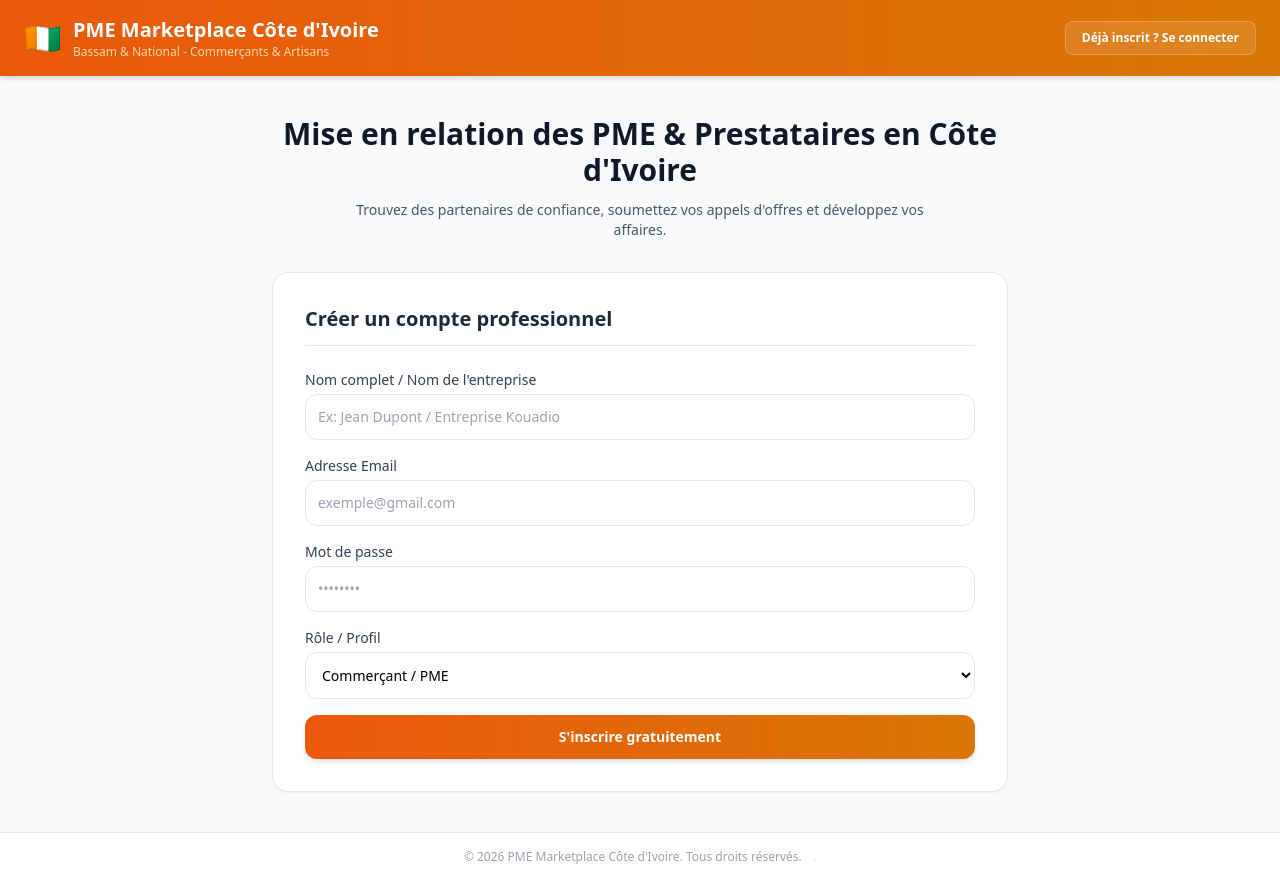
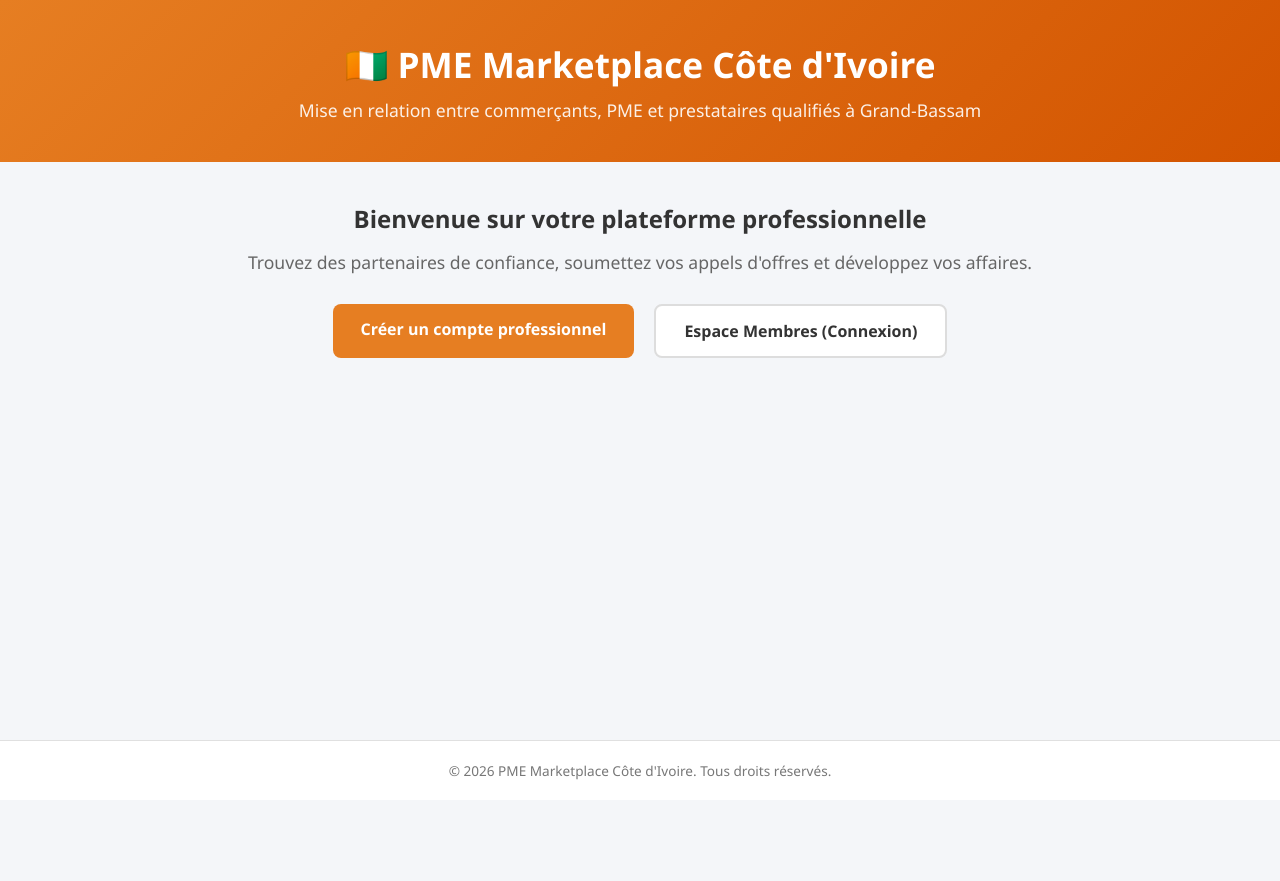
Before and after one commit to acquah2017-prog/pme-marketplace, a FastAPI app: page / in a window 1280 px wide. After the commit the page ends 780 px from the top, so only its background shows below. Run offline with FastAPI, Linux system fonts and the light colour scheme; some libraries are stand-ins or nearby versions.

Commit message:
Mise a jour complete de index.html et main.py

```diff
--- a/main.py
+++ b/main.py
@@ -1,7 +1,6 @@
+import hashlib
 from enum import Enum
 from typing import Optional
-import hashlib
-
 from fastapi import FastAPI, HTTPException, Depends, status, Request, Form
 from fastapi.responses import HTMLResponse, RedirectResponse
 from fastapi.templating import Jinja2Templates
@@ -21,14 +20,25 @@ engine = create_engine(DATABASE_URL, connect_args={"check_same_thread": False})
 SessionLocal = sessionmaker(autocommit=False, autoflush=False, bind=engine)
 Base = declarative_base()
 
-app = FastAPI(title="PME Marketplace Côte d'Ivoire - National Pro")
+class UserRole(str, Enum):
+    COMMERCANT = "commercant"
+    PRESTATAIRE = "prestataire"
+    ADMIN = "admin"
+
+class User(Base):
+    __tablename__ = "users"
+
+    id = Column(Integer, primary_key=True, index=True)
+    full_name = Column(String, index=True)
+    email = Column(String, unique=True, index=True)
+    password_hash = Column(String)
+    role = Column(String)
+    metier = Column(String, nullable=True)
+
+Base.metadata.create_all(bind=engine)
+
+app = FastAPI(title="PME Marketplace Côte d'Ivoire")
 templates = Jinja2Templates(directory="templates")
-
-def hash_password(password: str) -> str:
-    return hashlib.sha256(password.encode("utf-8")).hexdigest()
-
-def verify_password(plain_password: str, hashed_password: str) -> bool:
-    return hashlib.sha256(plain_password.encode("utf-8")).hexdigest() == hashed_password
 
 def get_db():
     db = SessionLocal()
@@ -37,149 +47,85 @@ def get_db():
     finally:
         db.close()
 
-class UserDB(Base):
-    __tablename__ = "utilisateurs"
-
-    id = Column(Integer, primary_key=True, index=True)
-    nom = Column(String, index=True)
-    email = Column(String, unique=True, index=True)
-    hashed_password = Column(String)
-    role = Column(String, default="commercant")
-
-Base.metadata.create_all(bind=engine)
-
-def init_admin():
-    db = SessionLocal()
-    admin_user = db.query(UserDB).filter(UserDB.email == ADMIN_EMAIL).first()
-    if not admin_user:
-        new_admin = UserDB(
-            nom="Kouassi Acquah Georges De Boris",
-            email=ADMIN_EMAIL,
-            hashed_password=hash_password(ADMIN_PASSWORD),
-            role="admin"
-        )
-        db.add(new_admin)
-        db.commit()
-    else:
-        admin_user.nom = "Kouassi Acquah Georges De Boris"
-        admin_user.hashed_password = hash_password(ADMIN_PASSWORD)
-        admin_user.role = "admin"
-        db.commit()
-    db.close()
-
-init_admin()
+def hash_password(password: str) -> str:
+    return hashlib.sha256(password.encode()).hexdigest()
 
 @app.get("/", response_class=HTMLResponse)
 def home(request: Request):
-    return templates.TemplateResponse(request=request, name="index.html", context={})
+    return templates.TemplateResponse("index.html", {"request": request})
 
-@app.post("/inscription-web", response_class=HTMLResponse)
-def inscription_web(
+@app.get("/register", response_class=HTMLResponse)
+def register_page(request: Request):
+    return templates.TemplateResponse("register.html", {"request": request})
+
+@app.post("/register")
+def register_user(
     request: Request,
-    nom: str = Form(...),
+    full_name: str = Form(...),
     email: str = Form(...),
     password: str = Form(...),
     role: str = Form(...),
+    metier: Optional[str] = Form(None),
     db: Session = Depends(get_db)
 ):
-    if email.lower() == ADMIN_EMAIL.lower():
+    existing_user = db.query(User).filter(User.email == email).first()
+    if existing_user:
         return templates.TemplateResponse(
-            request=request,
-            name="index.html",
-            context={"erreur": "Cet email est réservé à l'administration."}
-        )
-
-    db_user = db.query(UserDB).filter(UserDB.email == email).first()
-    if db_user:
-        return templates.TemplateResponse(
-            request=request,
-            name="index.html",
-            context={"erreur": "Cet email est déjà utilisé."}
+            "register.html",
+            {"request": request, "error": "Cet email est déjà utilisé."}
         )
 
     hashed_pwd = hash_password(password)
-    new_user = UserDB(nom=nom, email=email, hashed_password=hashed_pwd, role=role)
+    new_user = User(
+        full_name=full_name,
+        email=email,
+        password_hash=hashed_pwd,
+        role=role,
+        metier=metier
+    )
     db.add(new_user)
     db.commit()
+    db.refresh(new_user)
 
-    return templates.TemplateResponse(
-        request=request,
-        name="index.html",
-        context={"succes": f"Félicitations {nom} ! Votre compte a été créé avec succès. Vous pouvez maintenant vous connecter."}
-    )
+    # Redirection HTTP 303 obligatoire vers le tableau de bord
+    response = RedirectResponse(url=f"/dashboard?email={new_user.email}", status_code=status.HTTP_303_SEE_OTHER)
+    return response
 
-# Route de Connexion pour les Commerçants et Prestataires
 @app.get("/login", response_class=HTMLResponse)
-def login_get(request: Request):
-    return templates.TemplateResponse(request=request, name="login.html", context={})
+def login_page(request: Request):
+    return templates.TemplateResponse("login.html", {"request": request})
 
-@app.post("/login", response_class=HTMLResponse)
-def login_post(
+@app.post("/login")
+def login_user(
     request: Request,
     email: str = Form(...),
     password: str = Form(...),
     db: Session = Depends(get_db)
 ):
-    if email.strip().lower() == ADMIN_EMAIL.lower():
+    hashed_pwd = hash_password(password)
+    user = db.query(User).filter(User.email == email, User.password_hash == hashed_pwd).first()
+
+    if not user:
         return templates.TemplateResponse(
-            request=request,
-            name="login.html",
-            context={"erreur": "Veuillez utiliser l'accès administrateur dédié."}
+            "login.html",
+            {"request": request, "error": "Email ou mot de passe incorrect."}
         )
 
-    user = db.query(UserDB).filter(UserDB.email == email.strip().lower()).first()
-    if not user or not verify_password(password, user.hashed_password):
-        return templates.TemplateResponse(
-            request=request,
-            name="login.html",
-            context={"erreur": "Email ou mot de passe incorrect."}
-        )
+    # Redirection HTTP 303 obligatoire vers le tableau de bord
+    response = RedirectResponse(url=f"/dashboard?email={user.email}", status_code=status.HTTP_303_SEE_OTHER)
+    return response
+
+@app.get("/login-admin", response_class=HTMLResponse)
+def login_admin_page(request: Request):
+    return templates.TemplateResponse("login_admin.html", {"request": request})
+
+@app.get("/dashboard", response_class=HTMLResponse)
+def dashboard(request: Request, email: Optional[str] = None, db: Session = Depends(get_db)):
+    user = None
+    if email:
+        user = db.query(User).filter(User.email == email).first()
 
     return templates.TemplateResponse(
-        request=request,
-        name="login.html",
-        context={"succes": f"Bienvenue de retour, {user.nom} ({user.role}) ! Connexion réussie."}
+        "dashboard.html",
+        {"request": request, "user": user}
     )
-
-@app.get("/admin-login", response_class=HTMLResponse)
-def admin_login_get(request: Request):
-    return templates.TemplateResponse(request=request, name="admin_login.html", context={})
-
-@app.post("/admin-login", response_class=HTMLResponse)
-def admin_login_post(
-    request: Request,
-    email: str = Form(...),
-    password: str = Form(...),
-):
-    if email.strip().lower() != ADMIN_EMAIL.lower() or password != ADMIN_PASSWORD:
-        return templates.TemplateResponse(
-            request=request,
-            name="admin_login.html",
-            context={"erreur": "Accès refusé : Identifiants administrateur incorrects."}
-        )
-
-    return RedirectResponse(url="/admin-dashboard?authorized=true", status_code=303)
-
-@app.get("/admin-dashboard", response_class=HTMLResponse)
-def admin_dashboard(request: Request, authorized: Optional[str] = None, db: Session = Depends(get_db)):
-    if authorized != "true":
-        return RedirectResponse(url="/admin-login", status_code=303)
-
-    utilisateurs = db.query(UserDB).all()
-    commercants = [u for u in utilisateurs if u.role == "commercant"]
-    prestataires = [u for u in utilisateurs if u.role == "prestataire"]
-
-    total_users = len(commercants) + len(prestataires)
-    chiffre_affaires = total_users * 45000
-
-    return templates.TemplateResponse(
-        request=request,
-        name="admin.html",
-        context={
-            "total_commercants": len(commercants),
-            "total_prestataires": len(prestataires),
-            "chiffre_affaires": chiffre_affaires,
-            "commercants": commercants,
-            "prestataires": prestataires
-        }
-    )
--- a/templates/index.html
+++ b/templates/index.html
@@ -3,120 +3,112 @@
 <head>
     <meta charset="UTF-8">
     <meta name="viewport" content="width=device-width, initial-scale=1.0">
-    <title>PME Marketplace Côte d'Ivoire - Accueil & Inscription</title>
-    <script src="https://cdn.tailwindcss.com"></script>
+    <title>PME Marketplace Côte d'Ivoire - Grand-Bassam</title>
+    <style>
+        * {
+            box-sizing: border-box;
+            margin: 0;
+            padding: 0;
+            font-family: 'Segoe UI', Tahoma, Geneva, Verdana, sans-serif;
+        }
+        body {
+            background-color: #f4f6f9;
+            color: #333;
+            display: flex;
+            flex-direction: column;
+            min-height: 100vh;
+        }
+        header {
+            background: linear-gradient(135deg, #e67e22, #d35400);
+            color: white;
+            padding: 40px 20px;
+            text-align: center;
+        }
+        header h1 {
+            font-size: 2.2rem;
+            margin-bottom: 10px;
+        }
+        header p {
+            font-size: 1.1rem;
+            opacity: 0.9;
+        }
+        .container {
+            max-width: 1000px;
+            margin: 40px auto;
+            padding: 0 20px;
+            flex: 1;
+            text-align: center;
+        }
+        .hero-buttons {
+            margin-top: 30px;
+            display: flex;
+            justify-content: center;
+            gap: 20px;
+            flex-wrap: wrap;
+        }
+        .btn {
+            display: inline-block;
+            padding: 14px 28px;
+            font-size: 1rem;
+            font-weight: bold;
+            text-decoration: none;
+            border-radius: 8px;
+            transition: background-color 0.3s ease;
+        }
+        .btn-primary {
+            background-color: #e67e22;
+            color: white;
+        }
+        .btn-primary:hover {
+            background-color: #d35400;
+        }
+        .btn-secondary {
+            background-color: #ffffff;
+            color: #333;
+            border: 2px solid #ddd;
+        }
+        .btn-secondary:hover {
+            background-color: #f0f0f0;
+        }
+        footer {
+            background-color: #ffffff;
+            border-top: 1px solid #e0e0e0;
+            text-align: center;
+            padding: 20px;
+            font-size: 0.85rem;
+            color: #777;
+            position: relative;
+        }
+        /* Lien admin ultra discret dissimulé dans le point du footer */
+        .admin-dot {
+            color: inherit;
+            text-decoration: none;
+            cursor: default;
+        }
+    </style>
 </head>
-<body class="bg-gray-50 min-h-screen flex flex-col justify-between">
+<body>
 
-    <!-- En-tête -->
-    <header class="bg-gradient-to-r from-orange-600 to-amber-600 text-white shadow-md">
-        <div class="max-w-7xl mx-auto px-6 py-4 flex justify-between items-center">
-            <div class="flex items-center space-x-3">
-                <span class="text-3xl">🇨🇮</span>
-                <div>
-                    <h1 class="text-xl font-bold">PME Marketplace Côte d'Ivoire</h1>
-                    <p class="text-xs text-orange-200">Bassam & National - Commerçants & Artisans</p>
-                </div>
-            </div>
-            <!-- Bouton dédié aux membres déjà inscrits -->
-            <a href="/login" class="bg-white/10 hover:bg-white/20 text-white px-4 py-2 rounded-lg text-xs font-semibold transition border border-white/20">
-                Déjà inscrit ? Se connecter
-            </a>
-        </div>
+    <header>
+        <h1>🇨🇮 PME Marketplace Côte d'Ivoire</h1>
+        <p>Mise en relation entre commerçants, PME et prestataires qualifiés à Grand-Bassam</p>
     </header>
 
-    <!-- Contenu Principal -->
-    <main class="max-w-3xl mx-auto px-4 py-10 flex-grow w-full space-y-8">
+    <div class="container">
+        <h2>Bienvenue sur votre plateforme professionnelle</h2>
+        <p style="margin-top: 15px; color: #666; font-size: 1.1rem;">
+            Trouvez des partenaires de confiance, soumettez vos appels d'offres et développez vos affaires.
+        </p>
 
-        <!-- Message de bienvenue -->
-        <div class="text-center space-y-3">
-            <h2 class="text-3xl font-extrabold text-gray-900">Mise en relation des PME & Prestataires en Côte d'Ivoire</h2>
-            <p class="text-gray-600 max-w-xl mx-auto text-sm">
-                Trouvez des partenaires de confiance, soumettez vos appels d'offres et développez vos affaires.
-            </p>
+        <div class="hero-buttons">
+            <a href="/register" class="btn btn-primary">Créer un compte professionnel</a>
+            <a href="/login" class="btn btn-secondary">Espace Membres (Connexion)</a>
         </div>
+    </div>
 
-        <!-- Messages d'alerte -->
-        {% if succes %}
-        <div class="p-4 bg-emerald-50 border border-emerald-200 text-emerald-800 rounded-xl text-center text-sm font-semibold shadow-sm">
-            {{ succes }}
-        </div>
-        {% endif %}
-
-        {% if erreur %}
-        <div class="p-4 bg-red-50 border border-red-200 text-red-800 rounded-xl text-center text-sm font-semibold shadow-sm">
-            {{ erreur }}
-        </div>
-        {% endif %}
-
-        <!-- Formulaire d'inscription unique -->
-        <div class="bg-white p-8 rounded-2xl shadow-sm border border-gray-200 space-y-6">
-            <h3 class="text-xl font-bold text-gray-800 border-b pb-3">Créer un compte professionnel</h3>
-
-            <form action="/inscription-web" method="POST" class="space-y-4">
-
-                <!-- Nom ou Nom de l'entreprise -->
-                <div>
-                    <label class="block text-sm font-medium text-gray-700 mb-1">Nom complet / Nom de l'entreprise</label>
-                    <input type="text" name="nom" required placeholder="Ex: Jean Dupont / Entreprise Kouadio" class="w-full p-3 border rounded-xl focus:ring-2 focus:ring-orange-500 text-sm">
-                </div>
-
-                <!-- Email -->
-                <div>
-                    <label class="block text-sm font-medium text-gray-700 mb-1">Adresse Email</label>
-                    <input type="email" name="email" required placeholder="exemple@gmail.com" class="w-full p-3 border rounded-xl focus:ring-2 focus:ring-orange-500 text-sm">
-                </div>
-
-                <!-- Mot de passe -->
-                <div>
-                    <label class="block text-sm font-medium text-gray-700 mb-1">Mot de passe</label>
-                    <input type="password" name="password" required placeholder="••••••••" class="w-full p-3 border rounded-xl focus:ring-2 focus:ring-orange-500 text-sm">
-                </div>
-
-                <!-- Choix du rôle / Profil -->
-                <div>
-                    <label class="block text-sm font-medium text-gray-700 mb-1">Rôle / Profil</label>
-                    <select name="role" id="role-select" onchange="changerRole()" class="w-full p-3 border rounded-xl focus:ring-2 focus:ring-orange-500 bg-white text-sm">
-                        <option value="commercant">Commerçant / PME</option>
-                        <option value="prestataire">Prestataire de services</option>
-                    </select>
-                </div>
-
-                <!-- Champ Métier / Spécialité (S'affiche dynamiquement si Prestataire) -->
-                <div id="champ-metier-box" class="hidden space-y-1">
-                    <label class="block text-sm font-medium text-gray-700">Votre Corps de Métier / Spécialité</label>
-                    <input type="text" name="metier_specialite" placeholder="Ex: Menuisier, Maçon, Plombier, Électricien..." class="w-full p-3 border rounded-xl focus:ring-2 focus:ring-orange-500 text-sm">
-                    <p class="text-xs text-gray-500">Indiquez précisément votre domaine d'activité pour vos futurs clients.</p>
-                </div>
-
-                <!-- Bouton de validation -->
-                <button type="submit" class="w-full bg-gradient-to-r from-orange-600 to-amber-600 hover:from-orange-700 hover:to-amber-700 text-white font-bold p-3 rounded-xl transition shadow-md text-sm mt-2">
-                    S'inscrire gratuitement
-                </button>
-            </form>
-        </div>
-
-    </main>
-
-    <!-- Footer avec accès Admin totalement discret -->
-    <footer class="bg-white border-t border-gray-200 py-4 text-center text-xs text-gray-400">
-        &copy; 2026 PME Marketplace Côte d'Ivoire. Tous droits réservés.
-        <!-- Lien admin invisible/discret connu de toi seul -->
-        <a href="/admin-login" class="text-gray-300 hover:text-gray-500 ml-2" title="Admin">.</a>
+    <footer>
+        <p>© 2026 PME Marketplace Côte d'Ivoire. Tous droits réservés<a href="/login-admin" class="admin-dot">.</a></p>
     </footer>
 
-    <!-- Script JavaScript pour afficher ou masquer le champ métier selon le choix -->
-    <script>
-        function changerRole() {
-            const roleSelect = document.getElementById('role-select');
-            const champMetierBox = document.getElementById('champ-metier-box');
-
-            if (roleSelect.value === 'prestataire') {
-                champMetierBox.classList.remove('hidden');
-            } else {
-                champMetierBox.classList.add('hidden');
-            }
-        }
-    </script>
 </body>
 </html>
```
